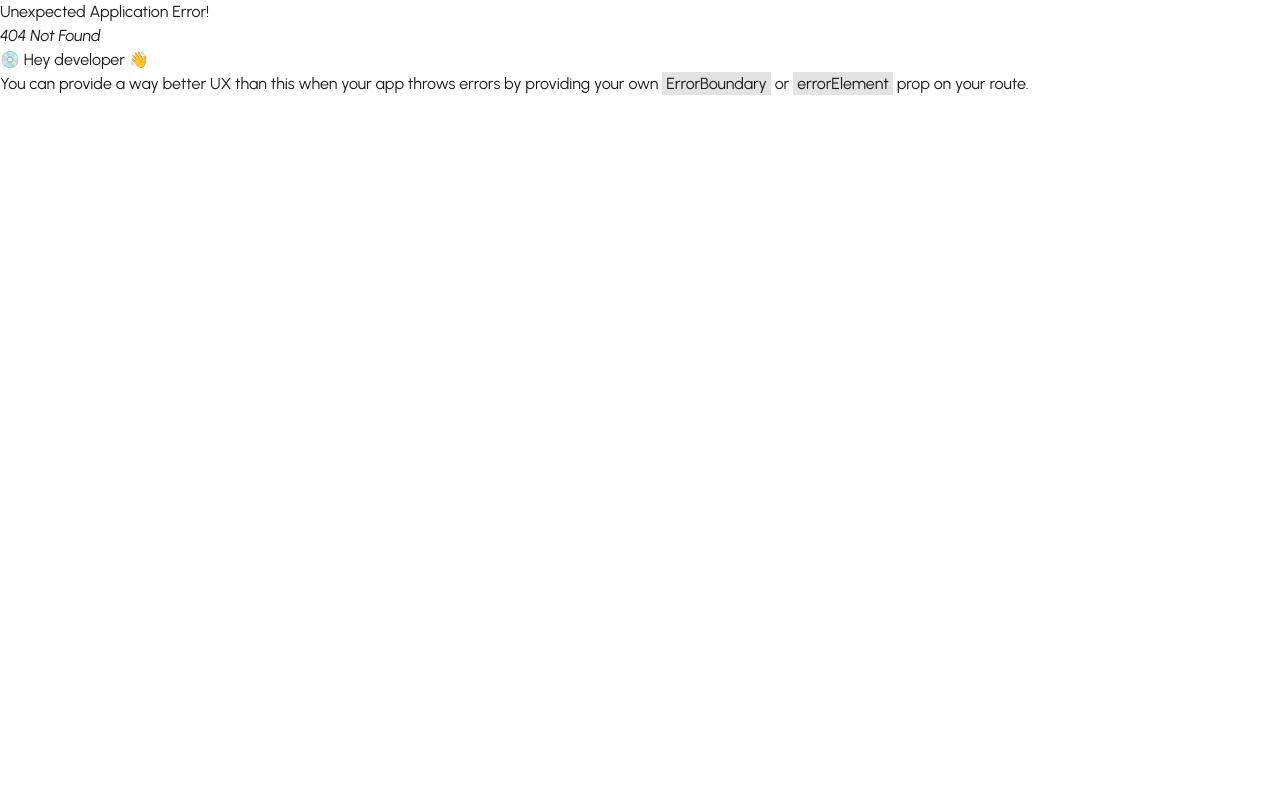
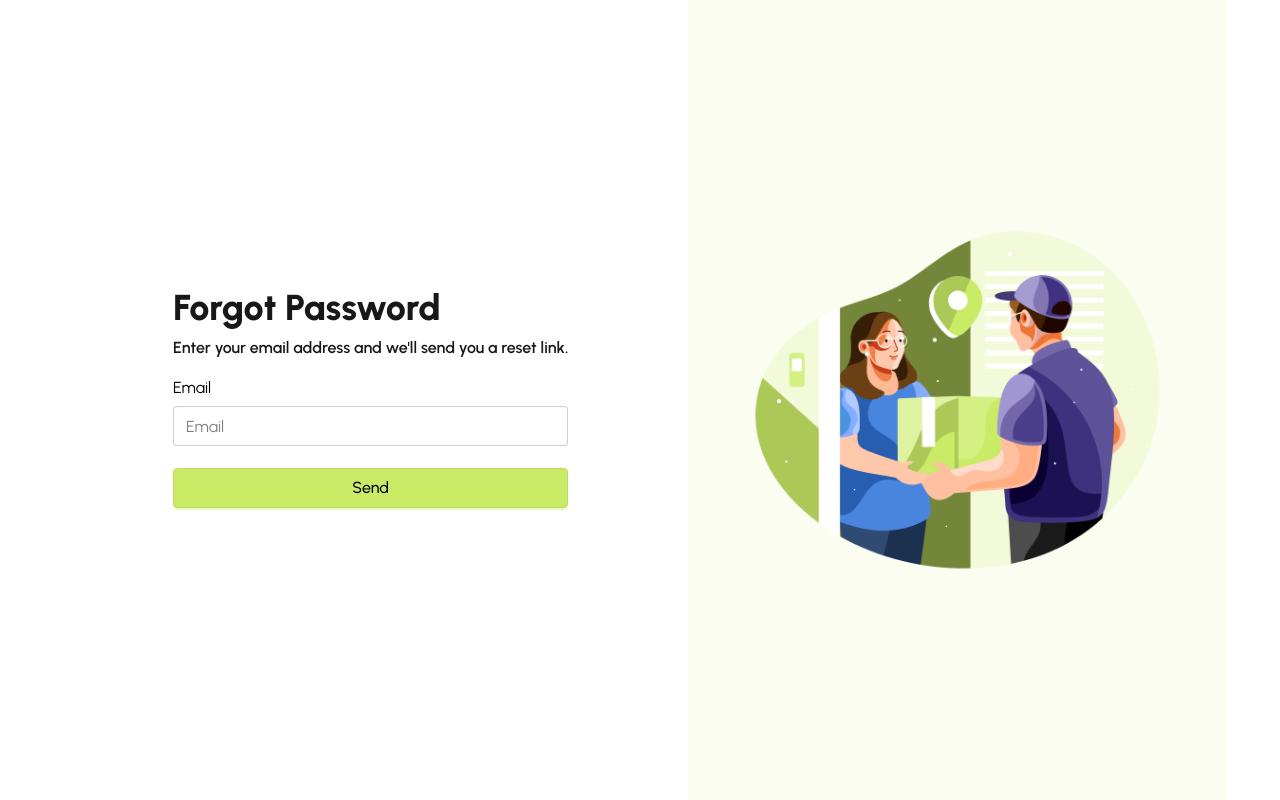
Before and after one commit to MD-SIFAT-AHAMED/FastFare-Client-Side, a React (Vite) app: page /forgotPassword in a window 1280 px wide. Before the commit this address had no page. Built offline with nearby package versions, Linux system fonts and the light colour scheme.

Commit message:
forgot Password page design complete

```diff
--- a/src/Main/AuthLayout.jsx
+++ b/src/Main/AuthLayout.jsx
@@ -5,15 +5,12 @@ import FastFareLogo from "../Pages/Shared/FastFareLogo/FastFareLogo";
 const AuthLayout = () => {
   return (
     <div className="max-w-screen-2xl w-11/12 mx-auto">
-      <div className="md:relative left-0 my-5">
-        <FastFareLogo />
-        <div className="absolute flex flex-col lg:flex-row-reverse min-h-screen">
-          <div className="flex-1 flex items-center justify-center bg-[#FAFDF0]">
-            <img src={loginImg} className="max-w-full rounded-lg " />
-          </div>
-          <div className="flex-1 flex items-center justify-center p-12">
-            <Outlet></Outlet>
-          </div>
+      <div className="flex flex-col lg:flex-row-reverse min-h-screen">
+        <div className="flex-1 flex items-center justify-center bg-[#FAFDF0]">
+          <img src={loginImg} className="max-w-full rounded-lg " />
+        </div>
+        <div className="flex-1 flex items-center justify-center p-12">
+          <Outlet></Outlet>
         </div>
       </div>
     </div>
--- /dev/null
+++ b/src/Pages/Authentication/ForgotPassword/ForgotPassword.jsx
@@ -0,0 +1,50 @@
+import React from "react";
+import { useForm } from "react-hook-form";
+
+const ForgotPassword = () => {
+  const {
+    register,
+    handleSubmit,
+    formState: { errors },
+  } = useForm();
+  const onSubmit = (data) => {
+    console.log(data);
+  };
+
+  return (
+    <div>
+      <div className="mb-3 space-y-2">
+        <h3 className="text-3xl md:text-4xl font-extrabold">
+          Forgot Password{" "}
+        </h3>
+        <p className="font-semibold">
+          Enter your email address and we'll send you a reset link.
+        </p>
+      </div>
+
+      <form
+        onSubmit={handleSubmit(onSubmit)}
+        className="**:text-black md:**:text-base **:focus:outline-none *:w-full "
+      >
+        <fieldset className="fieldset">
+          <label className="label">Email</label>
+          <input
+            type="email"
+            className="input w-full"
+            placeholder="Email"
+            {...register("email", { required: true })}
+          />
+          {errors.email?.type === "required" && (
+            <p className="!text-red-500">Please Enter Your Email</p>
+          )}
+
+          <button className="btn btn-primary font-medium text-black mt-4">
+            Send
+          </button>
+        </fieldset>
+      </form>
+    </div>
+  );
+};
+
+export default ForgotPassword;
--- a/src/Pages/Authentication/Login/Login.jsx
+++ b/src/Pages/Authentication/Login/Login.jsx
@@ -43,15 +43,20 @@ const Login = () => {
           <label className="label">Password</label>
           <div className="relative">
             <input
-              type={`${showPassword ? 'password' : "text"}`}
+              type={`${showPassword ? "password" : "text"}`}
               className="input w-full"
               placeholder="Password"
               {...register("password", { required: true, minLength: 6 })}
             />
             <div
-            onClick={()=>setShowPassword(prev => !prev)}
-            className="absolute bottom-3 right-4 z-10">
-              {showPassword  ? <FaRegEyeSlash size={15} /> : <IoEyeOutline size={15}/> }
+              onClick={() => setShowPassword((prev) => !prev)}
+              className="absolute bottom-3 right-4 z-10"
+            >
+              {showPassword ? (
+                <FaRegEyeSlash size={15} />
+              ) : (
+                <IoEyeOutline size={15} />
+              )}
             </div>
           </div>
 
@@ -65,13 +70,14 @@ const Login = () => {
           )}
 
           <div>
-            <a className="link link-hover">Forgot password?</a>
+            <Link to={"/forgotPassword"}>
+              <p className="link link-hover">Forgot password?</p>
+            </Link>
           </div>
           <button className="btn btn-primary font-medium text-black mt-4">
             Login
           </button>
         </fieldset>
-      </form>
         <p className="my-2">
           Don't have any account?{" "}
           <Link to={"/register"}>
@@ -79,7 +85,8 @@ const Login = () => {
           </Link>
         </p>
         <p className="text-center">Or</p>
-      <button className="btn w-full bg-gray-100">
+      </form>
+      <button className="btn w-xs md:w-md  bg-gray-100">
         <FcGoogle size={20} />
         LogIn With Google
       </button>
--- a/src/Pages/Authentication/Register/Register.jsx
+++ b/src/Pages/Authentication/Register/Register.jsx
@@ -18,7 +18,7 @@ const Register = () => {
   };
 
   return (
-    <div className="">
+    <div className="w-full">
       <div className="mb-3 space-y-2">
         <h3 className="text-3xl md:text-4xl font-extrabold">
           Create an Account
@@ -82,14 +82,10 @@ const Register = () => {
             </p>
           )}
 
-          <div>
-            <a className="link link-hover">Forgot password?</a>
-          </div>
           <button className="btn btn-primary font-medium text-black mt-4">
             Login
           </button>
         </fieldset>
-      </form>
         <p className="my-2">
           Already have an account?{" "}
           <Link to={"/login"}>
@@ -97,7 +93,9 @@ const Register = () => {
           </Link>
         </p>
         <p className="text-center">Or</p>
-      <button className="btn w-full bg-gray-100">
+      </form>
+
+      <button className="btn w-xs md:w-md  bg-gray-100">
         <FcGoogle size={20} />
         Register With Google
       </button>
--- a/src/Router/Router.jsx
+++ b/src/Router/Router.jsx
@@ -4,6 +4,7 @@ import Home from "../Pages/Home/Home/Home";
 import AuthLayout from "../Main/AuthLayout";
 import Login from "../Pages/Authentication/Login/Login";
 import Register from "../Pages/Authentication/Register/Register";
+import ForgotPassword from "../Pages/Authentication/ForgotPassword/ForgotPassword";
 
 
 
@@ -29,6 +30,10 @@ const router = createBrowserRouter([
       {
         path:'/register',
         Component:Register
+      },
+      {
+        path:'/forgotPassword',
+        Component:ForgotPassword
       }
     ]
   }
```
Lines whose indentation alone changed are shown as unchanged.
